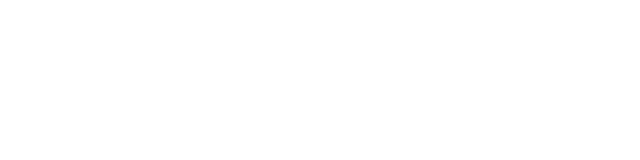
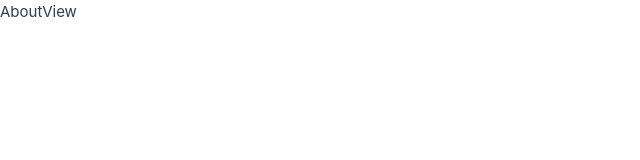
Before and after one commit to AymanNagyAhmed/two-vue3-app, a Vue app: page /about in a window 1280 px wide. Shown: the top 160 px of the page, without its empty margins (0-640 px from the left). Built offline with nearby package versions, Linux system fonts and the light colour scheme.

Commit message:
add vue-router, 404 page

```diff
--- a/package.json
+++ b/package.json
@@ -8,7 +8,8 @@
     "preview": "vite preview"
   },
   "dependencies": {
-    "vue": "^3.3.4"
+    "vue": "^3.3.4",
+    "vue-router": "^4.2.5"
   },
   "devDependencies": {
     "@vitejs/plugin-vue": "^4.4.0",
--- a/src/App.vue
+++ b/src/App.vue
@@ -1,11 +1,11 @@
 <script setup>
+import { RouterView } from "vue-router";
 
 </script>
 
 <template>
 
-  <main>
-  </main>
+  <RouterView />
 </template>
 
 <style scoped>
--- a/src/main.js
+++ b/src/main.js
@@ -1,6 +1,8 @@
 import './assets/main.css'
-
 import { createApp } from 'vue'
 import App from './App.vue'
+import router from './router';
 
-createApp(App).mount('#app')
+const app = createApp(App);
+app.use(router);
+app.mount('#app')
--- /dev/null
+++ b/src/router/index.js
@@ -0,0 +1,24 @@
+import { createRouter, createWebHistory } from "vue-router";
+import HomeView from "../views/HomeView.vue";
+import AboutView from "../views/AboutView.vue";
+import NotFound from "../views/NotFound.vue";
+
+const routes = [
+  { path: "/", name: "home", component: HomeView, alias: "/home" },
+  //   { path: "/home",name: "home" redirect: { name: 'homepage' } },
+  {
+    path: "/about",
+    name: "about",
+    component: AboutView,
+  },
+  {
+    path: "/:notFound",
+    component: NotFound,
+  },
+];
+const router = createRouter({
+  history: createWebHistory(import.meta.env.BASE_URL),
+  routes,
+});
+
+export default router;
--- /dev/null
+++ b/src/views/AboutView.vue
@@ -0,0 +1,5 @@
+<template>
+    <div>
+        AboutView
+    </div>
+</template>
--- /dev/null
+++ b/src/views/HomeView.vue
@@ -0,0 +1,5 @@
+<template>
+    <div>
+        HomeView
+    </div>
+</template>
--- /dev/null
+++ b/src/views/NotFound.vue
@@ -0,0 +1,3 @@
+<template>
+    <h2>404 Not found. The page you are looking for does not exist.</h2>
+</template>
```
Also changed, not shown: 1 other file (tests, documents, lock files or other folders).
